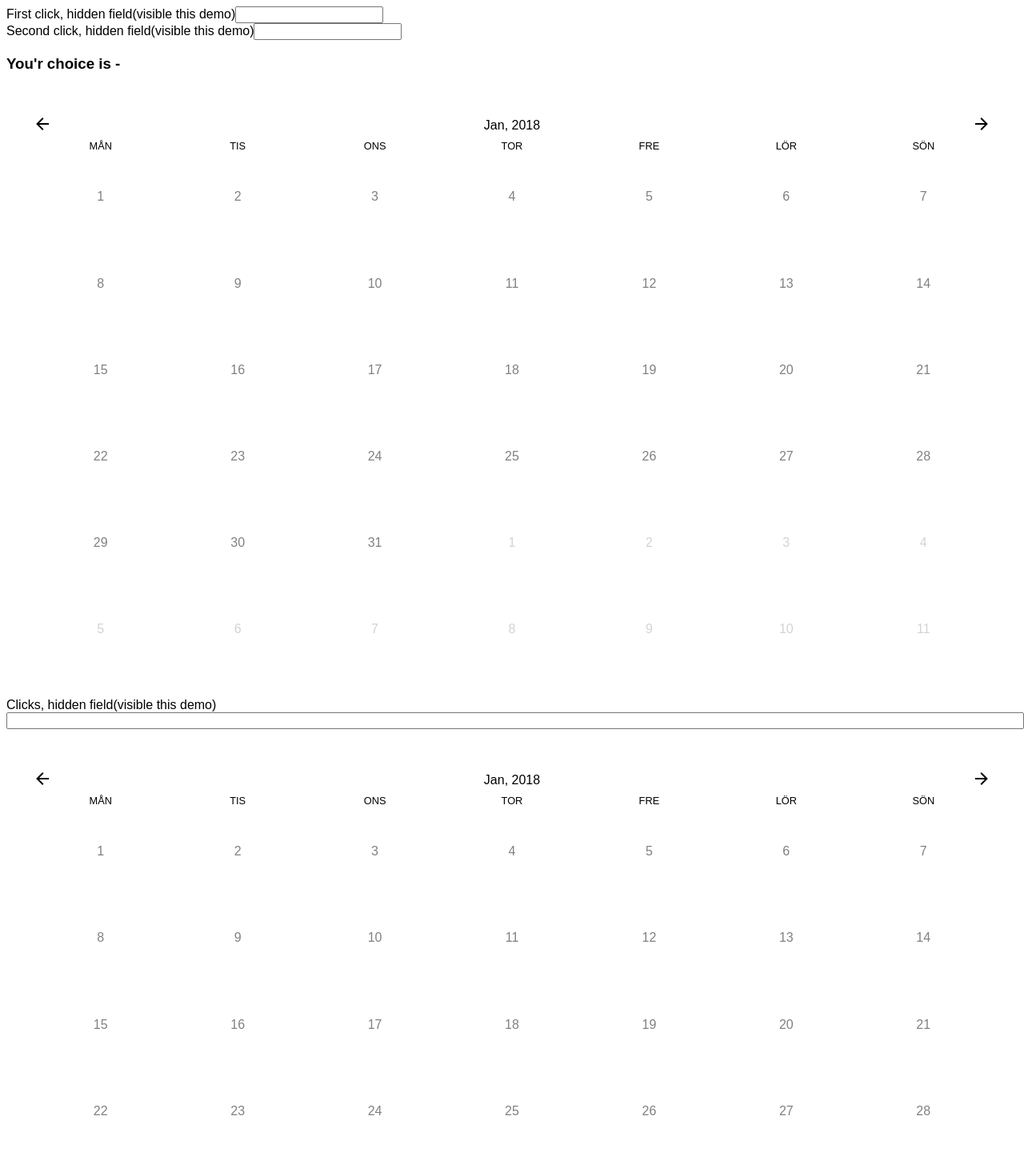
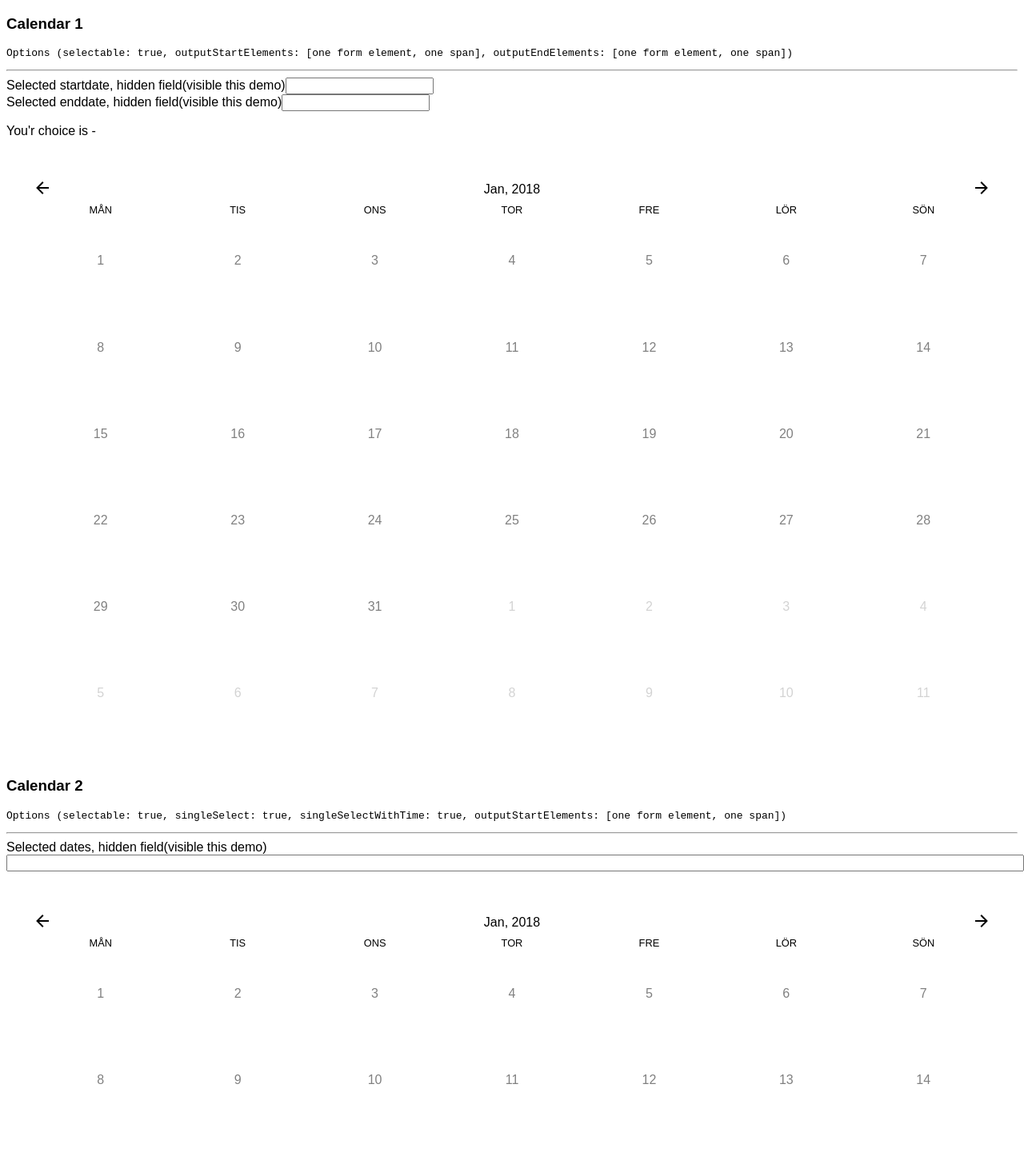
Before and after one commit to Chrullbo/iziCalendar, a plain HTML site: page index.html in a window 1280 px wide. Shown: the top 1446 px of the page at 80% size. Drawn offline with nearby package versions, Linux system fonts and the light colour scheme.

Commit message:
singleSelect

```diff
--- a/index.html
+++ b/index.html
@@ -3,19 +3,25 @@
 <head>
     <meta charset="utf-8" />
     <script src="https://code.jquery.com/jquery-3.3.1.slim.min.js" integrity="sha256-3edrmyuQ0w65f8gfBsqowzjJe2iM6n0nKciPUp8y+7E=" crossorigin="anonymous"></script>
-    <script src="iziCalendar.min.js"></script>
+    <script src="iziCalendar.js"></script>
 </head>
 <body style="font-family:Arial, Helvetica, sans-serif">
-    <div><label>First click, hidden field(visible this demo)</label><input type="text" id="startdate"/></div>
-    <div><label>Second click, hidden field(visible this demo)</label><input type="text" id="enddate"/></div>
-    <h3>You'r choice is <span id="startdatevisual"></span> - <span id="enddatevisual"></span></h3>
+    <h3>Calendar 1</h3>
+    <pre>Options (selectable: true, outputStartElements: [one form element, one span], outputEndElements: [one form element, one span])</pre>
+    <hr />
+    <div><label>Selected startdate, hidden field(visible this demo)</label><input type="text" id="startdate"/></div>
+    <div><label>Selected enddate, hidden field(visible this demo)</label><input type="text" id="enddate"/></div>
+    <p>You'r choice is <span id="startdatevisual"></span> - <span id="enddatevisual"></span></p>
     <div style="padding:2em" id="calendar"></div>
-    <div><label>Clicks, hidden field(visible this demo)</label><input style="width:100%" type="text" id="startdates"/></div>
+    <h3>Calendar 2</h3>
+    <pre>Options (selectable: true, singleSelect: true, singleSelectWithTime: true, outputStartElements: [one form element, one span])</pre>
+    <hr />
+    <div><label>Selected dates, hidden field(visible this demo)</label><input style="width:100%" type="text" id="startdates"/></div>
     <p><span id="startdatesvisual"></span></p>
     <div style="padding:2em" id="calendar2"></div>
 </body>
 <script>
-    $("#calendar2").iziCalendar({ getUrl: "", singleSelect: true, singleSelectWithTime: true, selectable: true, outputStartElements: ["startdates", "startdatesvisual"] });
+    $("#calendar2").iziCalendar({ getUrl: "", singleSelect: true, singleSelectWithTime: false, selectable: true, outputStartElements: ["startdates", "startdatesvisual"] });
     $("#calendar").iziCalendar({ getUrl: "", selectable: true, outputStartElements: ["startdate", "startdatevisual"], outputEndElements: ["enddate", "enddatevisual"] });
 </script>
 </html>
--- a/iziCalendar.js
+++ b/iziCalendar.js
@@ -5,7 +5,6 @@
 		var startdate = "";
 		var days = ["MÅN", "TIS", "ONS", "TOR", "FRE", "LÖR", "SÖN"];
 		var selecteddays = [];
-		//var colors = ["ff9933", "ff9966", "ff9999", "ff99cc", "ff99ff", "ff99ff", "ff99ff", "ff99ff"];
         var colors = {
             "transparent":["transparent","gray","whitesmoke"],
             "orange":["orange","white","orange"],
@@ -16,7 +15,6 @@
             "purple":["mediumpurple","white","rebeccapurple"],
             "selectedcell":["whitesmoke","black","whitesmoke"]
         };
-
 		var daysFull = ["Måndag", "Tisdag", "Onsdag", "Torsdag", "Fredag", "Lördag", "Söndag"];
 		var months = ["Jan", "Feb", "Mar", "Apr", "Maj", "Jun", "jul", "Aug", "Sep", "Okt", "Nov", "Dec"];
 		var obj = [];
@@ -53,13 +51,15 @@
 			$(this).closest(".choosetimecontainer").remove();
 		});
 		$(document).on("click", "." + prefix + "singleselectdelbtn", function () {
-			//$(".singleselectvaluecontainer").remove();
 			var con = $(this).closest(".singleselectvaluecontainer");
 			var date = con.find(".singleselectdate").html();
-			delFromOutputElements(date);
-			var i = selecteddays.indexOf(date);
-			if (i > -1)
-				selecteddays.slice(i, 1);
+            delFromOutputElements(date);
+
+            console.log(selecteddays);
+            selecteddays = selecteddays.filter(item => item !== date)
+            console.log(selecteddays);
+
+
 			var sd = $("#" + prefix + " a[href=\"#" + date + "\"]");
 			if (sd.length > 0){
                 sd.parent().css("background-color",colors["transparent"][0]);
@@ -99,7 +99,7 @@
 				var dateAsDate = new Date(date);
 				var startAsDate = new Date();
 				var first = false;
-				if (!settings.singleSelectWithTime && (selecteddays.length > 1 || selecteddays.length === 0)) {
+				if (!settings.singleSelect && (selecteddays.length > 1 || selecteddays.length === 0)) {
                     $(".calendarcell").removeClass("selectedcell");
                     $(".calendarcell").css("background-color",colors["transparent"][0]);
 					selecteddays = [];
@@ -116,18 +116,16 @@
                         if (dateAsDate < startAsDate)
 						    return;
                     }
-
 				}
-
 				if (settings.singleSelect) {
-
 					if (settings.singleSelectWithTime) {
 						$(".choosetimecontainer").remove();
 						if ($(this).parent().hasClass("selectedcell")) return;
-
 						$(this).parent().append("<div class=\"choosetimecontainer\" style=\"line-height:20px;position: absolute;width: 200px;border: 0.8px solid lightgray;padding: 10px; background-color: whitesmoke;\"><div style=\"text-align:right\"><button style=\"background-color:transparent;border:0;margin:0;padding:0;cursor:pointer\" class=\""+ prefix + "timecontainerdelbtn\"><svg style=\"width:24px;height:24px\" viewBox=\"0 0 24 24\"><path fill=\"gray\" d=\"M19,6.41L17.59,5L12,10.59L6.41,5L5,6.41L10.59,12L5,17.59L6.41,19L12,13.41L17.59,19L19,17.59L13.41,12L19,6.41Z\" /></svg></button></div><div style=\"text-align:center\">Välj start & sluttid</div><hr /><div style=\"text-align:center\"><select class=\"form-control starttime\">" + getClocks(true) + "</select> - <select class=\"form-control endtime\">" + getClocks(false) + "</select><hr /><input type=\"hidden\" class=\"selecteddate\" value=\"" + date + "\" /></div><button style=\"margin-top:5px\" class=\"btn btn-block " + prefix + "savestartendtimebtn\">Spara</button></div>");
 					}
 					else {
+                        if ($(this).parent().hasClass("selectedcell")) return;
+                        selecteddays.push(date);
 						setOutputElements(settings.outputStartElements, date);
 					}
 				}
@@ -140,9 +138,7 @@
 						}
 						setOutputElements(settings.outputEndElements, date);
 						$("#" + prefix + "intervalenddate").val(date);
-
 					}
-
 				}
 				if (!settings.singleSelectWithTime)
 					for (var i = 0; i < selecteddays.length; i++) {
@@ -152,9 +148,7 @@
                             sd.parent().css("background-color",colors["selectedcell"][0]);
                             sd.parent().addClass("selectedcell");
                         }
-
 					}
-
 			});
 		}
 		function addDays(date, days) {
@@ -224,7 +218,6 @@
 			return str.replace(prefix, "");
 		}
 		function reloadCal(dd) {
-            //startdate = "";
             var dt = colors["transparent"];
             $(".calendarcell").css("background-color",dt[0]);
             $(".calendarcell a").css("color",dt[1])
@@ -251,7 +244,6 @@
 			var fullNext = n.getFullYear() + "-" + getNumberString(n.getMonth() + 1);
 			var fullBack = b.getFullYear() + "-" + getNumberString(b.getMonth() + 1);
 			var currentDate = d.getFullYear() + "-" + getNumberString(d.getMonth() + 1);
-			//$("#" + prefix + "next").html(months[n.getMonth()] + " " + "<span class=\"glyphicon glyphicon-chevron-right\"></span>");
 			$("#" + prefix + "next").html("<svg style=\"width:24px;height:24px\"><path fill=\"#000000\" d=\"M4,11V13H16L10.5,18.5L11.92,19.92L19.84,12L11.92,4.08L10.5,5.5L16,11H4Z\" /></svg>");
 			$("#" + prefix + "next").attr("href", "#" + fullNext);
 			$("#" + prefix + "back").html("<svg style=\"width:24px;height:24px\"><path fill=\"#000000\" d=\"M20,11V13H8L13.5,18.5L12.08,19.92L4.16,12L12.08,4.08L13.5,5.5L8,11H20Z\" /></svg>");// + " " + months[b.getMonth()]);
@@ -365,24 +357,6 @@
 			}
 			return null;
 		}
-		// function getColorClassFromStatus(t) {
-		// 	if (t < 0)
-		// 		return "izicalendar-transparent";
-		// 	switch (t) {
-		// 		case 1:
-		// 			return "izicalendar-orange";//RequestSend
-		// 		case 2:
-		// 			return "izicalendar-blue";//RequestAccepeted";
-		// 		case 3:
-		// 			return "izicalendar-red";
-		// 		case 4:
-		// 			return "izicalendar-green";//Started;
-		// 		case 5:
-		// 			return "izicalendar-green";//Done,;
-		// 		default:
-		// 			return "izicalendar-transparent";
-		// 	}
-		// }
 		function getTimeFromDate(d) {
 			var s = d.split(" ");
 			return s[1];
@@ -453,7 +427,6 @@
 					endtime +
 					"</span>";
             }
-            //M19,4H15.5L14.5,3H9.5L8.5,4H5V6H19M6,19A2,2 0 0,0 8,21H16A2,2 0 0,0 18,19V7H6V19Z
 			return "<div class=\"singleselectvaluecontainer\" style=\"margin-bottom: 2px;padding: 1em;background-color: white;border: 1px solid lightgray;\"><button style=\"background-color:transparent;border:0;margin:0;padding:0 2em 0 0;vertical-align:middle;cursor:pointer\" title=\"Ta bort post\" class=\""+ prefix + "singleselectdelbtn\"><svg style=\"width:24px;height:24px\" viewBox=\"0 0 24 24\"><path fill=\"gray\" d=\"M19,4H15.5L14.5,3H9.5L8.5,4H5V6H19M6,19A2,2 0 0,0 8,21H16A2,2 0 0,0 18,19V7H6V19Z\" /></svg></button><span class=\"singleselectdate\">" + date + "</span>" + timesContainer + "</div>";
 		}
 		function randomString() {
```
